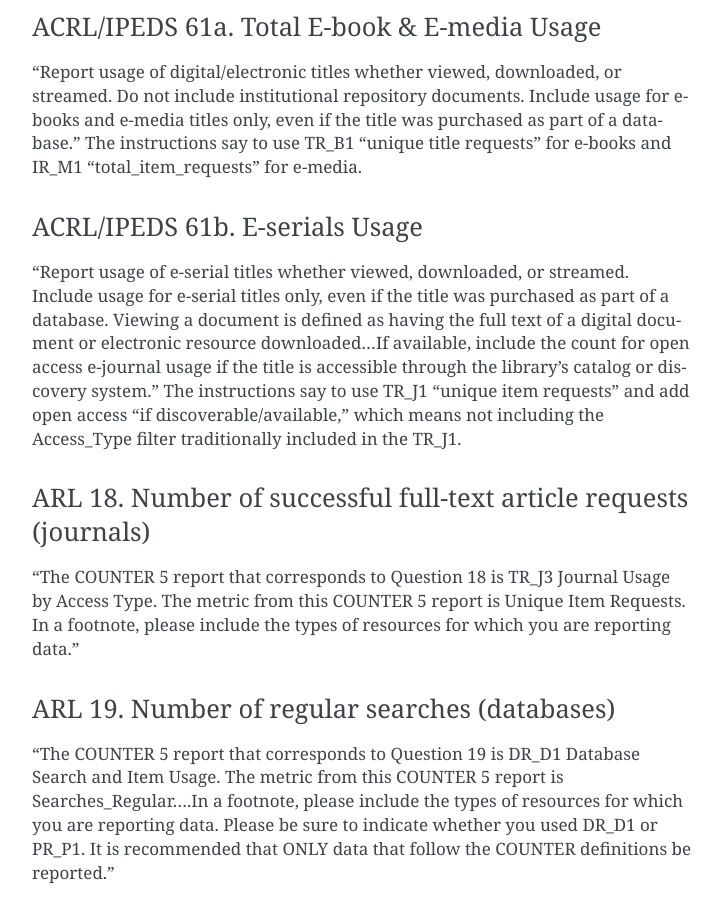
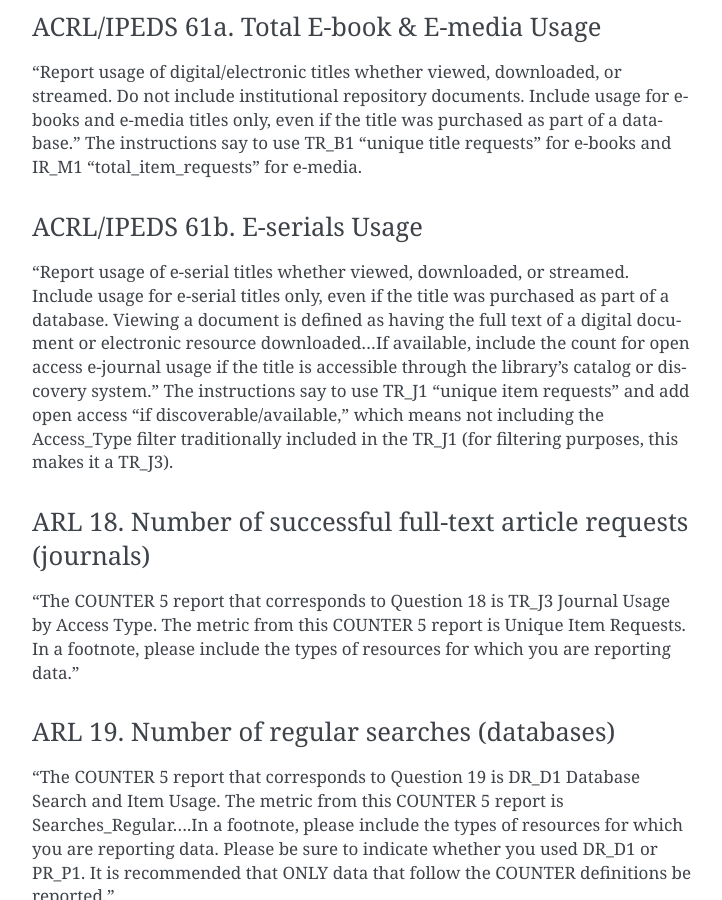
Before and after one commit to ereiskind/nolcat, a Sphinx documentation site: the page built from docs/source/COUNTER_SUSHI_and_annual_reports.rst, in a window 1280 px wide and 900 px high, scrolled down 3468 px. Shown: the whole window, without its empty margins (388-1110 px from the left). Built offline with Sphinx 7.4.7, drawn with Linux system fonts in a browser that asks for light colours.

Commit message:
Add note regarding standard reports

```diff
--- a/docs/source/COUNTER_SUSHI_and_annual_reports.rst
+++ b/docs/source/COUNTER_SUSHI_and_annual_reports.rst
@@ -124,7 +124,7 @@
 
 ACRL/IPEDS 61b. E-serials Usage
 ===============================
-"Report usage of e-serial titles whether viewed, downloaded, or streamed. Include usage for e-serial titles only, even if the title was purchased as part of a database. Viewing a document is defined as having the full text of a digital document or electronic resource downloaded...If available, include the count for open access e-journal usage if the title is accessible through the library’s catalog or discovery system." The instructions say to use TR_J1 "unique item requests" and add open access "if discoverable/available," which means not including the Access_Type filter traditionally included in the TR_J1.
+"Report usage of e-serial titles whether viewed, downloaded, or streamed. Include usage for e-serial titles only, even if the title was purchased as part of a database. Viewing a document is defined as having the full text of a digital document or electronic resource downloaded...If available, include the count for open access e-journal usage if the title is accessible through the library’s catalog or discovery system." The instructions say to use TR_J1 "unique item requests" and add open access "if discoverable/available," which means not including the Access_Type filter traditionally included in the TR_J1 (for filtering purposes, this makes it a TR_J3).
 
 ARL 18. Number of successful full-text article requests (journals)
 ==================================================================
```
